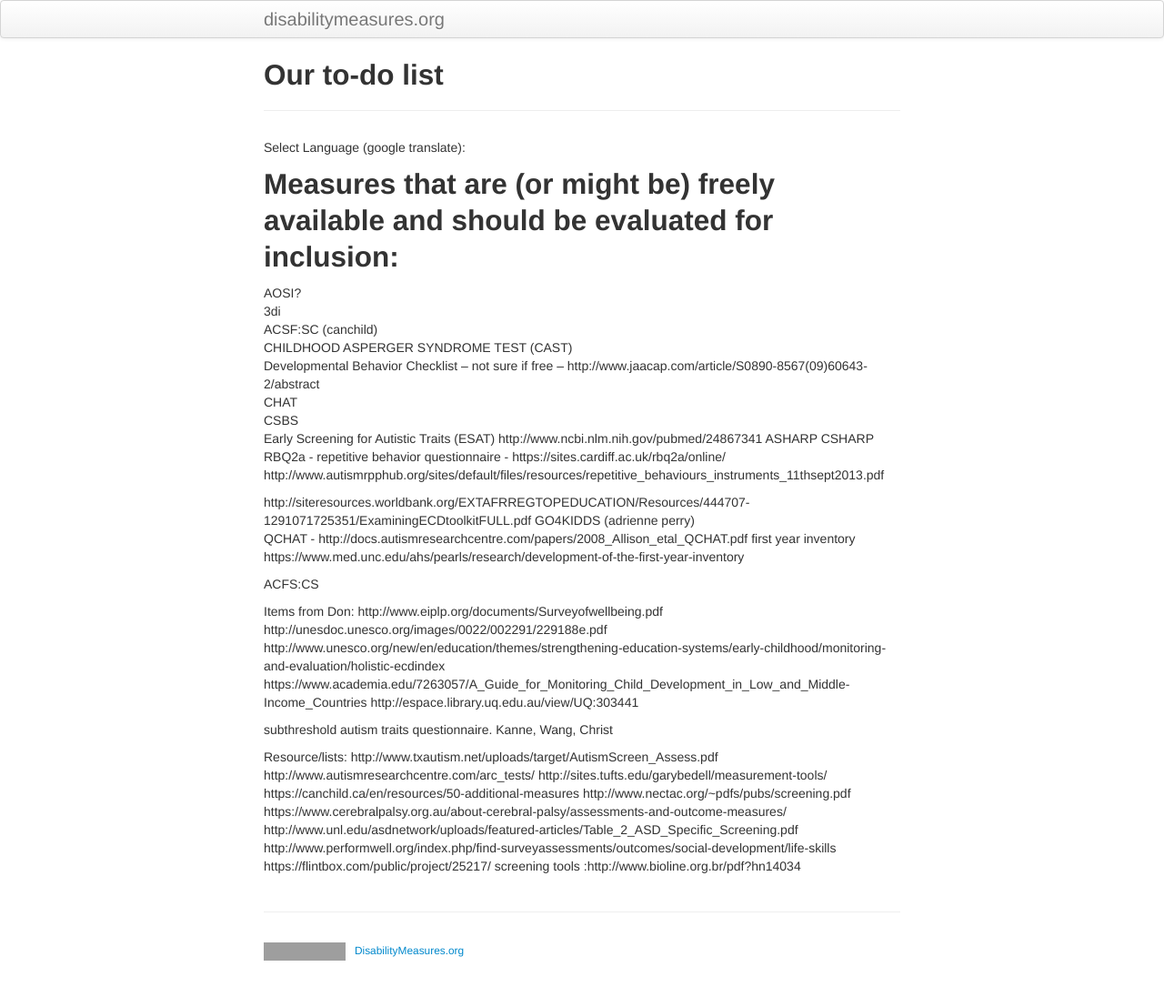
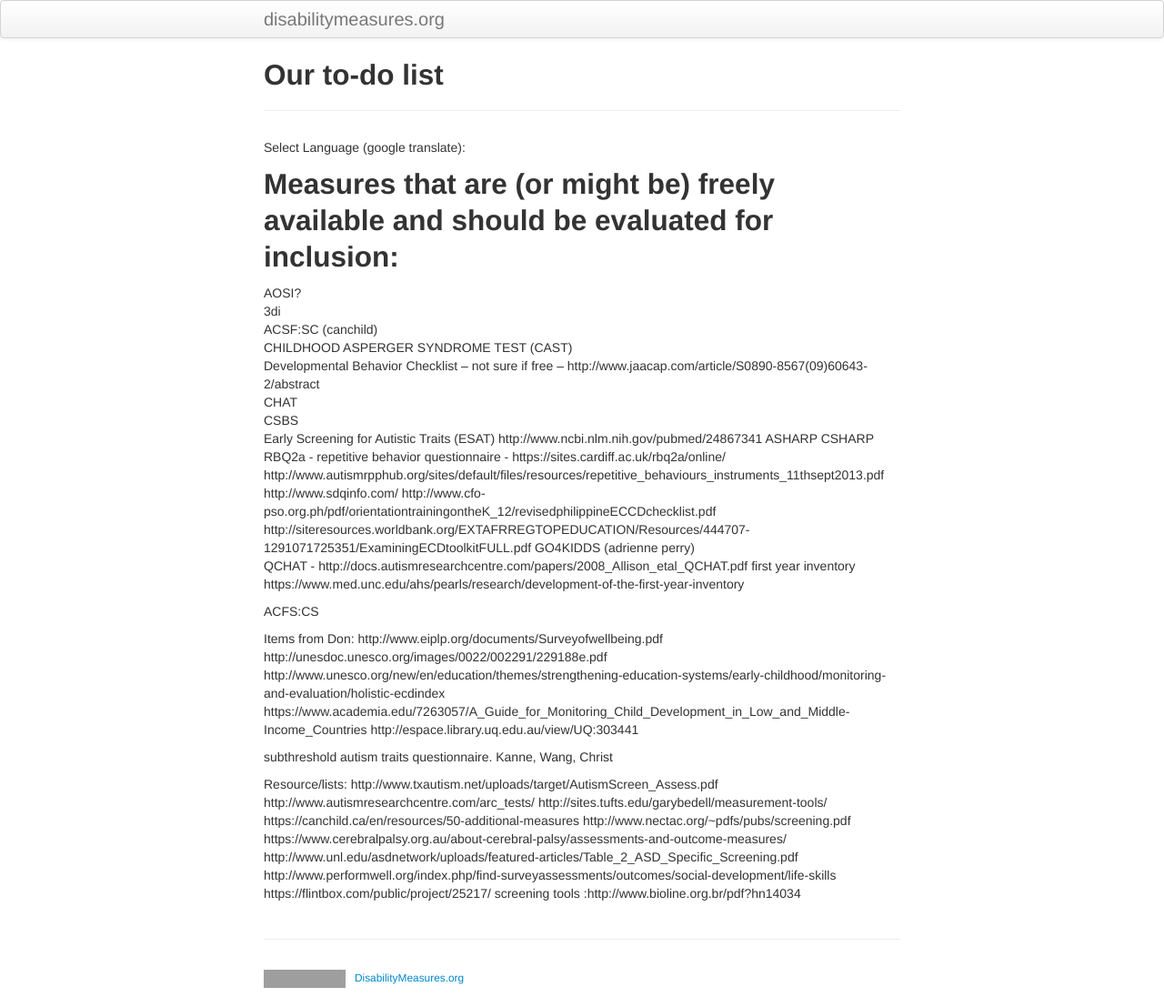
Before and after one commit to mjmaenner/disabilitymeasures, a Jekyll site: the page built from pages/measurestoadd.md, in a window 1280 px wide. Shown: the whole page at 91% size. Built offline with Jekyll 4.4.1, drawn with Linux system fonts in a browser that asks for light colours; before the commit the page ends 1066 px from its top, so only the background shows below that; part of the change alters nothing that is shown; grey boxes are pictures that could not be loaded.

Commit message:
Update measurestoadd.md

```diff
--- a/pages/measurestoadd.md
+++ b/pages/measurestoadd.md
@@ -25,8 +25,8 @@ ASHARP
 CSHARP
 RBQ2a - repetitive behavior questionnaire - https://sites.cardiff.ac.uk/rbq2a/online/
 http://www.autismrpphub.org/sites/default/files/resources/repetitive_behaviours_instruments_11thsept2013.pdf
-
-
+http://www.sdqinfo.com/
+http://www.cfo-pso.org.ph/pdf/orientationtrainingontheK_12/revisedphilippineECCDchecklist.pdf
 http://siteresources.worldbank.org/EXTAFRREGTOPEDUCATION/Resources/444707-1291071725351/ExaminingECDtoolkitFULL.pdf
 GO4KIDDS (adrienne perry)
 QCHAT - http://docs.autismresearchcentre.com/papers/2008_Allison_etal_QCHAT.pdf
```
